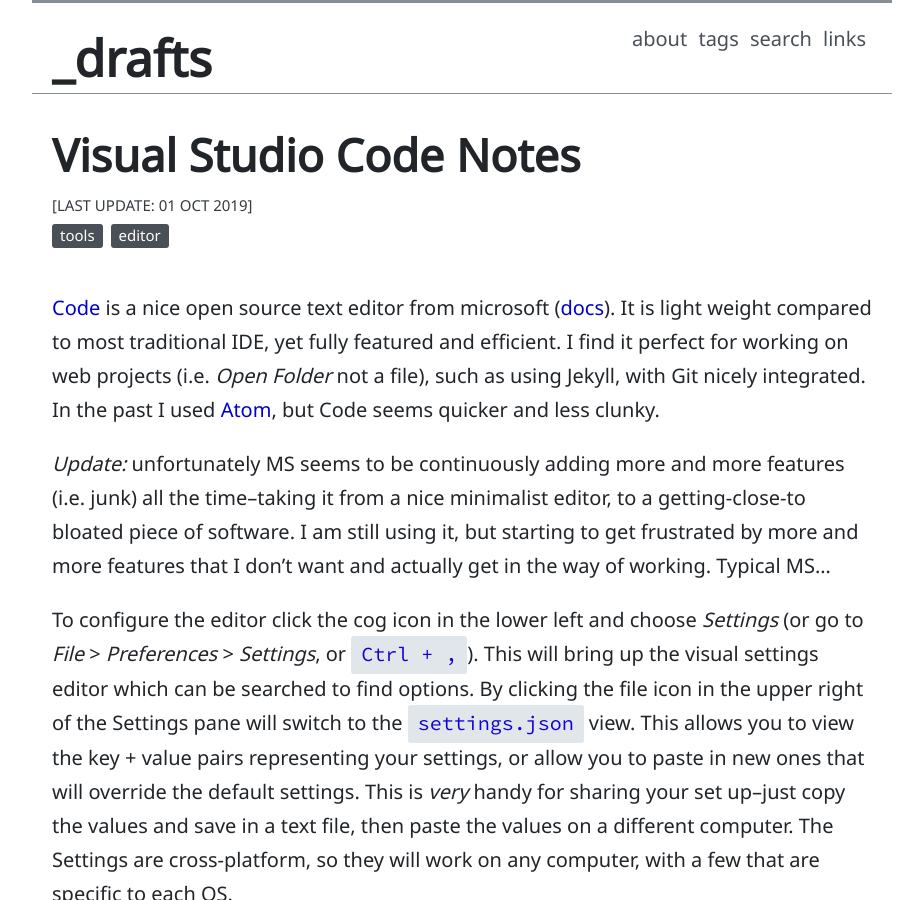
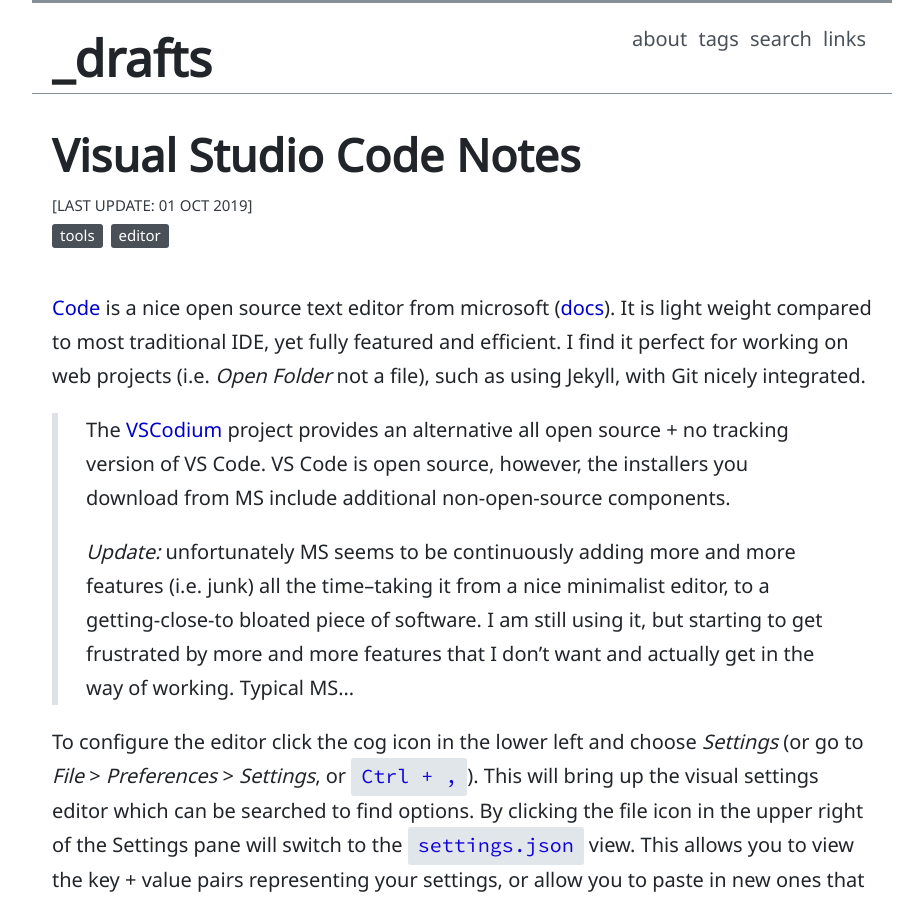
Before and after one commit to evanwill/_drafts, a Jekyll site: the page built from _notes/vs-code.md, in a window 1280 px wide and 900 px high. Shown: the whole window, without its empty margins (178-1101 px from the left). Built offline with Jekyll 4.4.1, drawn with Linux system fonts in a browser that asks for light colours; comment, search, counter and statistics services are not loaded.

Commit message:
editor updates

```diff
--- a/_notes/vs-code.md
+++ b/_notes/vs-code.md
@@ -8,10 +8,12 @@
 [Code](https://code.visualstudio.com) is a nice open source text editor from microsoft ([docs](https://code.visualstudio.com/Docs)).
 It is light weight compared to most traditional IDE, yet fully featured and efficient.
 I find it perfect for working on web projects (i.e. *Open Folder* not a file), such as using Jekyll, with Git nicely integrated.
-In the past I used [Atom](https://atom.io/), but Code seems quicker and less clunky.
 
-*Update:* unfortunately MS seems to be continuously adding more and more features (i.e. junk) all the time--taking it from a nice minimalist editor, to a getting-close-to bloated piece of software.
-I am still using it, but starting to get frustrated by more and more features that I don't want and actually get in the way of working.
+> The [VSCodium](https://vscodium.com/) project provides an alternative all open source + no tracking version of VS Code.
+> VS Code is open source, however, the installers you download from MS include additional non-open-source components.
+>
+> *Update:* unfortunately MS seems to be continuously adding more and more features (i.e. junk) all the time--taking it from a nice minimalist editor, to a getting-close-to bloated piece of software.
+> I am still using it, but starting to get frustrated by more and more features that I don't want and actually get in the way of working.
 Typical MS...
 
 To configure the editor click the cog icon in the lower left and choose *Settings* (or go to *File* > *Preferences* > *Settings*, or `Ctrl + ,`).
```
Also changed, not shown: _notes/atom-editor.md (+3 -1 lines).
